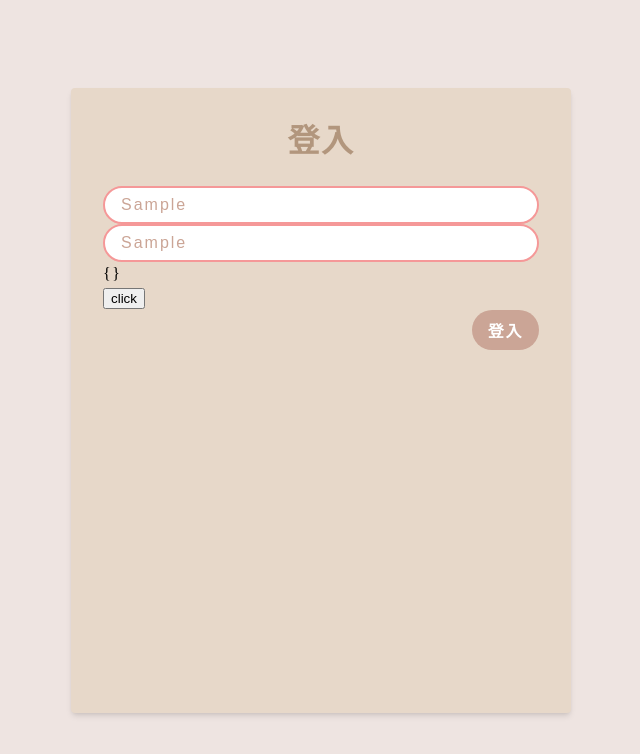
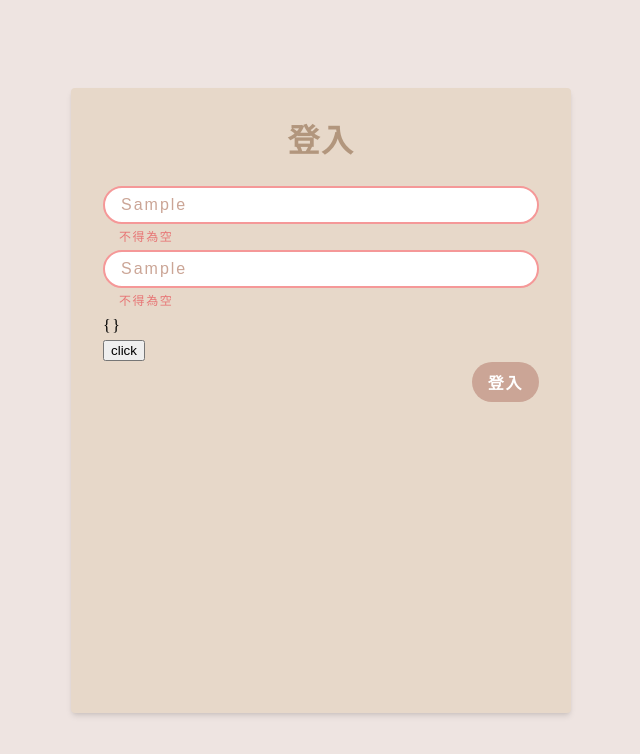
Before and after one commit to MingHuang4040E095/chartoom, a Vue app: page /login in a window 1280 px wide. Both pictures are taken after typing "Sample", "Sample" into the empty fields and a click on the button "click". Shown: the top 754 px of the page, without its empty margins (319-959 px from the left). Built offline with nearby package versions, Linux system fonts and the light colour scheme.

Commit message:
加入驗證訊息

```diff
--- a/src/components/Form/FormItem.vue
+++ b/src/components/Form/FormItem.vue
@@ -1,5 +1,5 @@
 <script setup>
-import { computed, defineProps, inject, provide, ref } from 'vue'
+import { computed, defineProps, inject, provide, reactive } from 'vue'
 
 const props = defineProps({
   // 欄位名稱
@@ -57,7 +57,11 @@ const setCurrentField = () => {
 }
 setCurrentField()
 
-const verifyResult = ref(true) // 驗證結果
+// 驗證結果
+const verifyResult = reactive({
+  status: true, // 驗證狀態 true:通過 false:失敗
+  errorMessage: '', // 錯誤訊息
+})
 
 /**
  * 驗證欄位
@@ -66,22 +70,30 @@ const verifyResult = ref(true) // 驗證結果
  */
 const verifyField = async (callback = () => {}, value) => {
   try {
-    verifyResult.value = await callback(value)
+    verifyResult.status = await callback(value)
+    verifyResult.errorMessage = ''
     return true
   } catch (err) {
     console.error(err)
-    verifyResult.value = false
+    verifyResult.status = false
+    verifyResult.errorMessage = err.message
     return false
   }
 }
 
 // 驗證錯誤時加上class
 const formItemClass = computed(() => {
-  return verifyResult.value ? '' : 'form-item--error'
+  return verifyResult.status ? '' : 'form-item--error'
 })
 </script>
 <template>
   <div :class="[formItemClass]">
     <slot></slot>
+    <div
+      v-if="!verifyResult.status"
+      class="font-size-3 color-red-dark pl-4 py-1"
+    >
+      {{ verifyResult.errorMessage }}
+    </div>
   </div>
 </template>
--- a/uno.config.ts
+++ b/uno.config.ts
@@ -35,6 +35,7 @@ export default defineConfig({
       'secondary-200': '#E7D8C9',
 
       red: '#f59898',
+      'red-dark': '#e77575',
     },
   },
   presets: [
```
